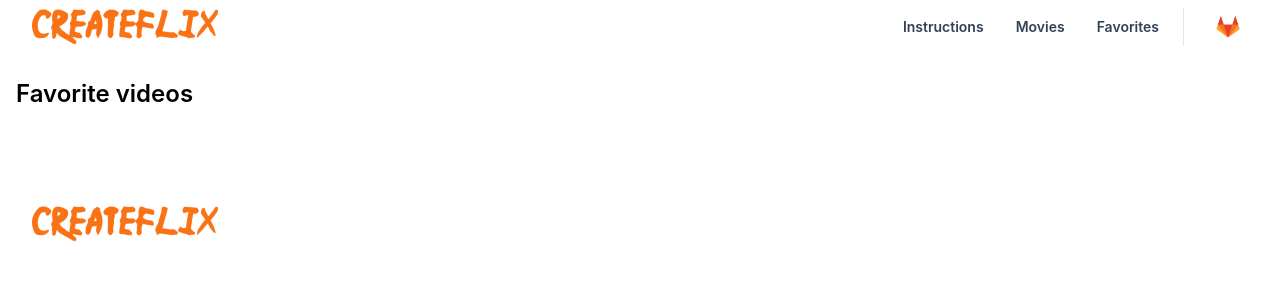
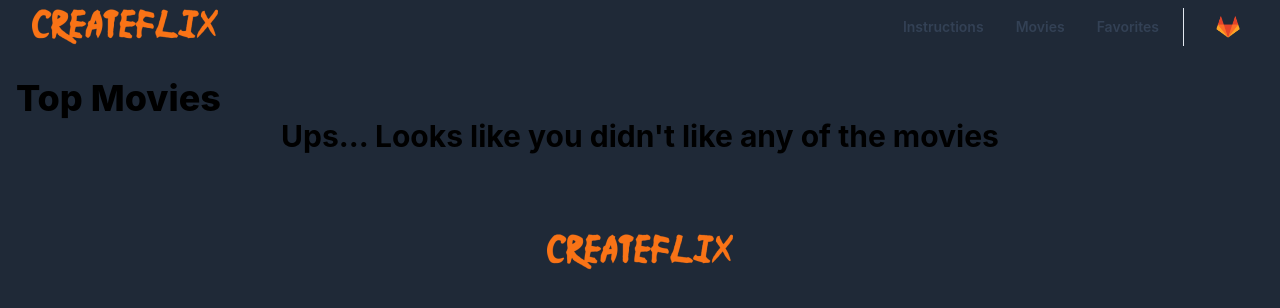
Before and after one commit to marek0209/MovieApp, a React (Create React App) app: page /favorites in a window 1280 px wide. Shown: the top 308 px of the page. Built offline with nearby package versions, Linux system fonts and the light colour scheme.

Commit message:
Add stylings

```diff
--- a/src/elements/components/app-footer/AppFooter.tsx
+++ b/src/elements/components/app-footer/AppFooter.tsx
@@ -3,7 +3,16 @@
 
 export default function AppFooter() {
   return (
-    <footer className={["pb-16", "text-sm", "leading-6"].join(" ")}>
+    <footer
+      className={[
+        "pb-16",
+        "text-sm",
+        "leading-6",
+        "flex",
+        "items-end",
+        "justify-center",
+      ].join(" ")}
+    >
       <div
         className={[
           "max-w-7xl",
--- a/src/elements/components/movie-list-item/MovieListItem.tsx
+++ b/src/elements/components/movie-list-item/MovieListItem.tsx
@@ -25,11 +25,42 @@
   const resizedImg = resizeImage(movie["im:image"][0].label, "600x600");
 
   return (
-    <div className="bg-gray-200 p-4">
-      <ImageLoader src={resizedImg} alt={`Cover of ${movie.title.label}`} />
-      <h3 className="text-lg font-semibold mt-2">{movie.title.label}</h3>
-      <p className="text-gray-700">{movie.category.attributes.label}</p>
-      <Button isFavorite={isFavorite} onClick={handleFavoriteClick} />
+    <div className="max-w-sm bg-white border border-gray-200 rounded-lg shadow dark:bg-gray-800 dark:border-gray-700 flex flex-col">
+      <div className="rounded-t-lg">
+        <ImageLoader src={resizedImg} alt={`Cover of ${movie.title.label}`} />
+      </div>
+      <div className="p-5 flex flex-col flex-grow">
+        <h5 className="mb-2 text-2xl font-bold tracking-tight text-gray-900 dark:text-white">
+          {movie.title.label}
+        </h5>
+
+        <p className="mb-3 font-normal text-gray-700 dark:text-gray-400">
+          {movie.category.attributes.label}
+        </p>
+        <div className="flex-grow"> </div>
+        <div className="flex items-end">
+          <Button isFavorite={isFavorite} onClick={handleFavoriteClick} />
+          <a
+            href={movie.id.label}
+            className="ml-4 inline-flex items-center justify-center px-3 py-2 text-sm font-medium text-white bg-blue-700 rounded-lg hover:bg-blue-800 focus:ring-4 focus:outline-none focus:ring-blue-300 dark:bg-blue-600 dark:hover:bg-blue-700 dark:focus:ring-blue-800"
+          >
+            Watch on Itunes
+            <svg
+              aria-hidden="true"
+              className="w-4 h-4 ml-2 -mr-1"
+              fill="currentColor"
+              viewBox="0 0 20 20"
+              xmlns="http://www.w3.org/2000/svg"
+            >
+              <path
+                fillRule="evenodd"
+                d="M10.293 3.293a1 1 0 011.414 0l6 6a1 1 0 010 1.414l-6 6a1 1 0 01-1.414-1.414L14.586 11H3a1 1 0 110-2h11.586l-4.293-4.293a1 1 0 010-1.414z"
+                clipRule="evenodd"
+              />
+            </svg>
+          </a>
+        </div>
+      </div>
     </div>
   );
 }
--- a/src/elements/containers/App.css
+++ b/src/elements/containers/App.css
@@ -0,0 +1,4 @@
+:root,
+.App {
+  background-color: rgb(31 41 55);
+}
--- a/src/scenes/favorites/FavoriteMovies.tsx
+++ b/src/scenes/favorites/FavoriteMovies.tsx
@@ -36,7 +36,8 @@
 
   return (
     <main className="container mx-auto px-4 py-8">
-      <h2 className="text-2xl font-semibold mb-4">Favorite videos</h2>
+      <h2 className="text-4xl font-extrabold dark:text-white">Top Movies</h2>
+      {favoriteMovies.length !== 0 && (
         <div className="grid grid-cols-1 sm:grid-cols-2 md:grid-cols-3 lg:grid-cols-4 gap-4">
           {favoriteMovies.map((movie: Movie) => (
             <MovieListItem
@@ -48,6 +49,14 @@
             />
           ))}
         </div>
+      )}
+      {favoriteMovies.length === 0 && (
+        <div className="flex justify-center items-center flex-grow">
+          <h3 className="text-3xl font-bold dark:text-white">
+            Ups... Looks like you didn&apos;t like any of the movies
+          </h3>
+        </div>
+      )}
     </main>
   );
 }
--- a/src/scenes/instructions/Instructions.tsx
+++ b/src/scenes/instructions/Instructions.tsx
@@ -3,7 +3,7 @@
 // @ts-ignore
 import Readme from "./README.md";
 
-import "github-markdown-css/github-markdown-light.css";
+import "github-markdown-css/github-markdown-dark.css";
 
 export default function Instructions() {
   const [content, setContent] = useState("");
@@ -29,7 +29,9 @@
     >
       <h2 className="sr-only">Instructions</h2>
       <article>
-        <ReactMarkdown className={["markdown-body"].join(" ")}>
+        <ReactMarkdown
+          className={["markdown-body", "rounded-md p-10"].join(" ")}
+        >
           {content}
         </ReactMarkdown>
       </article>
--- a/src/scenes/movie-list/MovieList.tsx
+++ b/src/scenes/movie-list/MovieList.tsx
@@ -48,7 +48,7 @@
 
   return (
     <main className="container mx-auto px-4 py-8">
-      <h2 className="text-2xl font-semibold mb-4">Popular videos</h2>
+      <h2 className="text-4xl font-extrabold dark:text-white">Top Movies</h2>
       <div className="grid grid-cols-1 sm:grid-cols-2 md:grid-cols-3 lg:grid-cols-4 gap-4">
         {cachedMovies.map((movie: Movie) => (
           <MovieListItem
```
Lines whose indentation alone changed are shown as unchanged.
